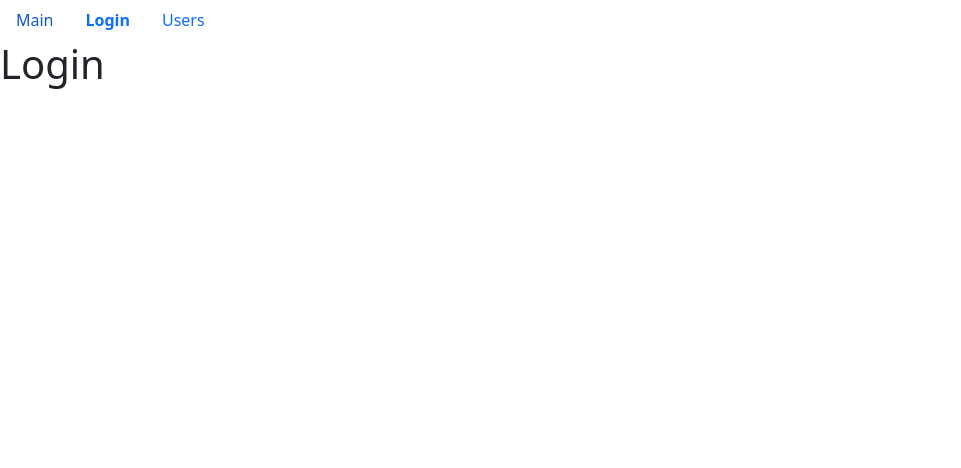
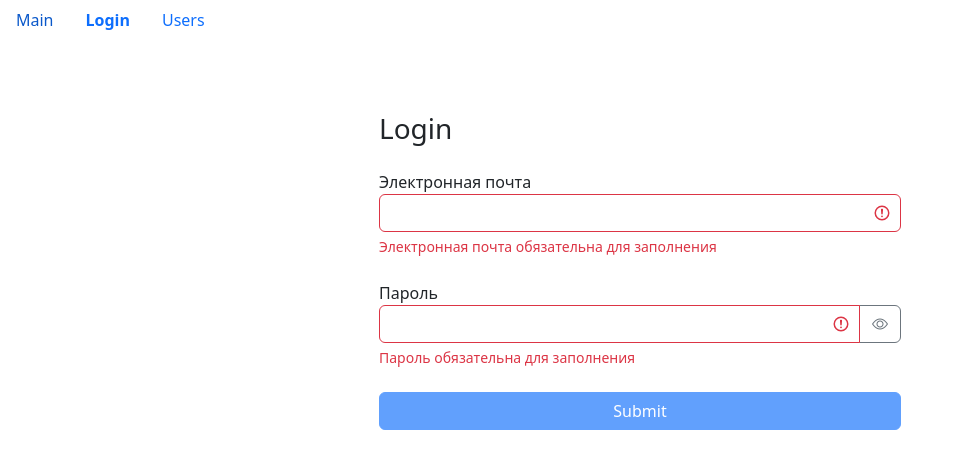
Before and after one commit to MirusD/fast-company, a React (Create React App) app: page /login in a window 1280 px wide. Shown: the top 468 px of the page, without its empty margins (0-961 px from the left). Built offline with nearby package versions, Linux system fonts and the light colour scheme.

Commit message:
Adding forms is completed

```diff
--- /dev/null
+++ b/src/app/components/textField.jsx
@@ -0,0 +1,64 @@
+import React, { useState } from 'react'
+import PropTypes from 'prop-types'
+
+const TextField = ({
+    label,
+    type,
+    name,
+    value,
+    onChange,
+    error,
+    placeholder
+}) => {
+    const [showPassword, setShowPassword] = useState(false)
+    const getInputClasses = () => {
+        return 'form-control' + (error ? ' is-invalid' : '')
+    }
+    const toggleShowPassword = () => {
+        setShowPassword((prevState) => !prevState)
+    }
+    return (
+        <div className="mb-4">
+            <label htmlFor={name}>{label}</label>{' '}
+            <div className="input-group has-validation">
+                <input
+                    type={showPassword ? 'text' : type}
+                    id={name}
+                    name={name}
+                    value={value}
+                    onChange={onChange}
+                    className={getInputClasses()}
+                    placeholder={placeholder}
+                />
+                {type === 'password' && (
+                    <button
+                        className="btn btn-outline-secondary"
+                        type="button"
+                        onClick={toggleShowPassword}
+                    >
+                        <i
+                            className={
+                                'bi bi-eye' + (showPassword ? '-slash' : '')
+                            }
+                        ></i>
+                    </button>
+                )}
+                {error && <div className="invalid-feedback">{error}</div>}
+            </div>
+        </div>
+    )
+}
+TextField.defaultProps = {
+    type: 'text'
+}
+TextField.propTypes = {
+    label: PropTypes.string,
+    type: PropTypes.string,
+    name: PropTypes.string,
+    value: PropTypes.string,
+    onChange: PropTypes.func,
+    error: PropTypes.string,
+    placeholder: PropTypes.string
+}
+
+export default TextField
--- a/src/app/components/usersList.jsx
+++ b/src/app/components/usersList.jsx
@@ -8,6 +8,7 @@
 import GroupList from '../components/groupList'
 import SearchStatus from '../components/searchStatus'
 import UsersTable from '../components/usersTable'
+import TextField from './textField'
 
 const UsersList = () => {
     const [users, setUsers] = useState([])
@@ -16,6 +17,7 @@
     const [selectedProf, setSelectedProf] = useState()
     const [sortBy, setSortBy] = useState({ path: 'name', order: 'asc' })
     const [isFetching, setFetching] = useState(true)
+    const [searchText, setSearchText] = useState('')
     const pageSize = 8
 
     useEffect(() => {
@@ -43,15 +45,29 @@
             }))
         )
     }
-    const handleProfessionsSelect = (item) => setSelectedProf(item)
+    const handleProfessionsSelect = (item) => {
+        setSelectedProf(item)
+        searchText && setSearchText('')
+    }
     const handlePageChange = (pageIndex) => setCurrentPage(pageIndex)
     const handleSort = (item) => setSortBy(item)
+    const handleChangeSearchField = ({ target }) => {
+        setSearchText(target.value)
+        selectedProf && setSelectedProf()
+    }
     const clearFilter = () => setSelectedProf()
 
     if (!isFetching) {
-        const filteredUsers = selectedProf
-            ? users.filter((user) => _.isEqual(user.profession, selectedProf))
-            : users
+        const filteredUsers =
+            selectedProf || searchText
+                ? users.filter((user) => {
+                      if (searchText) {
+                          return user.name.includes(searchText)
+                      } else if (selectedProf) {
+                          return _.isEqual(user.profession, selectedProf)
+                      } else return false
+                  })
+                : users
         const count = filteredUsers.length
         const sortedUsers = _.orderBy(
             filteredUsers,
@@ -81,6 +97,11 @@
                         )}
                         <div className="d-flex flex-column">
                             <SearchStatus number={count} />
+                            <TextField
+                                placeholder="Search..."
+                                value={searchText}
+                                onChange={handleChangeSearchField}
+                            />
                             {count > 0 && (
                                 <UsersTable
                                     users={userCrop}
--- a/src/app/layouts/login.jsx
+++ b/src/app/layouts/login.jsx
@@ -1,7 +1,91 @@
-import React from 'react'
+import React, { useEffect, useState } from 'react'
+import TextField from '../components/textField'
+import { validator } from '../utils/validator'
 
 const Login = () => {
-    return <h1>Login</h1>
+    const [data, setData] = useState({ email: '', password: '' })
+    const [errors, setErrors] = useState({})
+    const validate = () => {
+        const errors = validator(data, validatorConfig)
+        setErrors(errors)
+        return Object.keys(errors).length === 0
+    }
+    const isValid = Object.keys(errors).length === 0
+    const validatorConfig = {
+        email: {
+            isRequired: {
+                message: 'Электронная почта обязательна для заполнения'
+            },
+            isEmail: {
+                message: 'Email введен некорректно'
+            }
+        },
+        password: {
+            isRequired: {
+                message: 'Пароль обязательна для заполнения'
+            },
+            isCapitalSymbol: {
+                message: 'Пароль должен содержать хотя бы одну заглавную букву'
+            },
+            isContainDigit: {
+                message: 'Пароль должен содержать хотя бы одно число'
+            },
+            min: {
+                message: 'Пароль должен состоять минимум из 8 символов',
+                value: 8
+            }
+        }
+    }
+    useEffect(() => {
+        validate()
+    }, [data])
+    const handelChange = ({ target }) => {
+        const { value, name } = target
+        setData((prevState) => ({
+            ...prevState,
+            [name]: value
+        }))
+    }
+    const handleSubmit = (e) => {
+        e.preventDefault()
+        const isValid = validate()
+        if (!isValid) return
+        console.log(data)
+    }
+    const { email, password } = data
+    return (
+        <div className="container mt-5">
+            <div className="row">
+                <div className="col-md-6 offset-md-3 p-4">
+                    <h3 className="mb-4">Login</h3>
+                    <form onSubmit={handleSubmit}>
+                        <TextField
+                            label="Электронная почта"
+                            name="email"
+                            value={email}
+                            onChange={handelChange}
+                            error={errors.email}
+                        />
+                        <TextField
+                            label="Пароль"
+                            type="password"
+                            name="password"
+                            value={password}
+                            onChange={handelChange}
+                            error={errors.password}
+                        />
+                        <button
+                            type="submit"
+                            disabled={!isValid}
+                            className="btn btn-primary w-100 mx-auto"
+                        >
+                            Submit
+                        </button>
+                    </form>
+                </div>
+            </div>
+        </div>
+    )
 }
 
 export default Login
--- /dev/null
+++ b/src/app/utils/validator.js
@@ -0,0 +1,46 @@
+export function validator(data, config) {
+    const errors = {}
+    function validate(validateMethod, data, config) {
+        let statusValidate
+        switch (validateMethod) {
+            case 'isRequired':
+                statusValidate = data.trim() === ''
+                break
+            case 'isEmail': {
+                const emailReqExp = /^\S+@\S+\.\S+$/g
+                statusValidate = !emailReqExp.test(data)
+                break
+            }
+            case 'isCapitalSymbol': {
+                const capitalRegExp = /[A-Z]+/g
+                statusValidate = !capitalRegExp.test(data)
+                break
+            }
+            case 'isContainDigit': {
+                const digitRegExp = /\d+/g
+                statusValidate = !digitRegExp.test(data)
+                break
+            }
+            case 'min': {
+                statusValidate = data.length < config.value
+                break
+            }
+            default:
+                break
+        }
+        if (statusValidate) return config.message
+    }
+    for (const fieldName in data) {
+        for (const validateMethod in config[fieldName]) {
+            const error = validate(
+                validateMethod,
+                data[fieldName],
+                config[fieldName][validateMethod]
+            )
+            if (error && !errors[fieldName]) {
+                errors[fieldName] = error
+            }
+        }
+    }
+    return errors
+}
```
